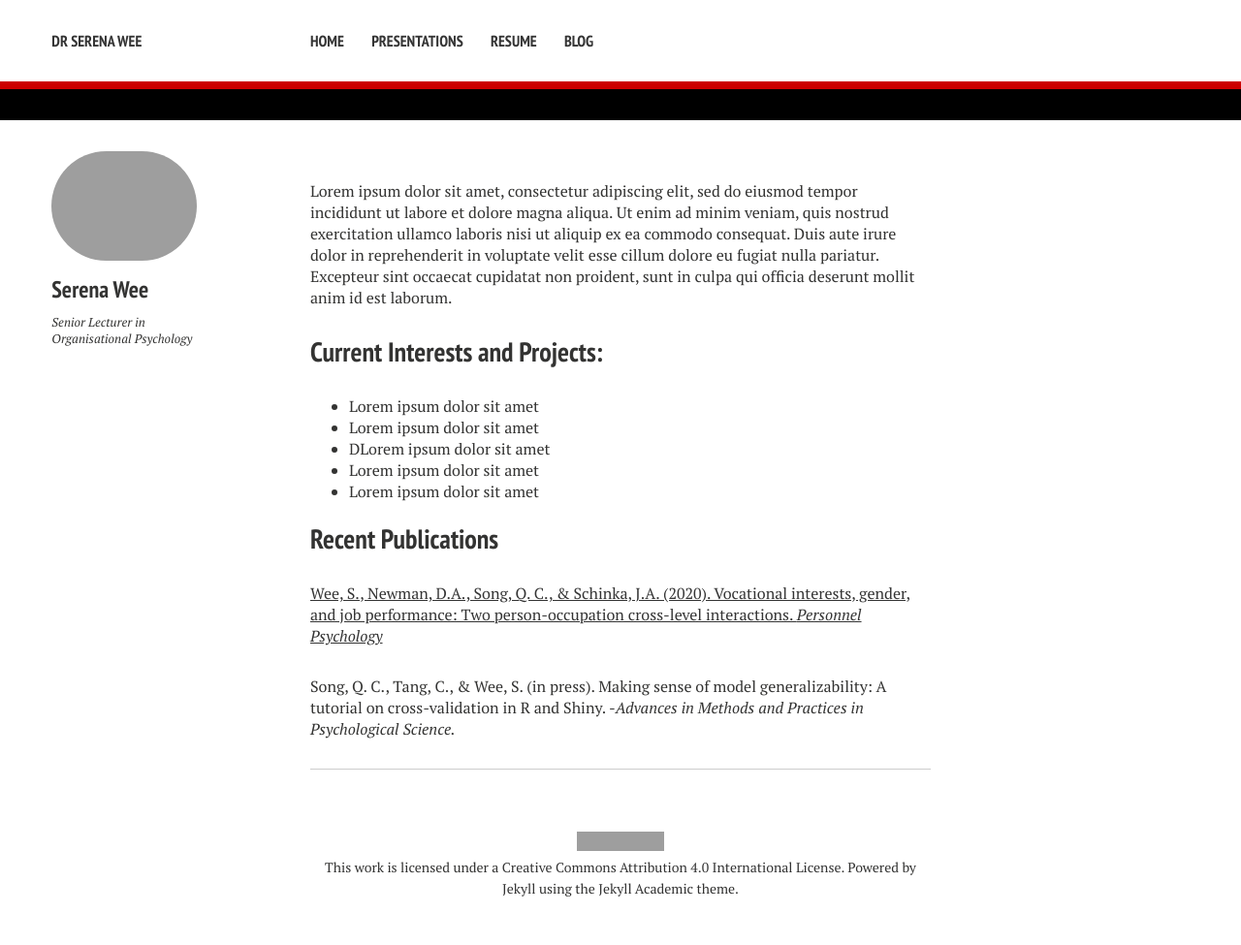
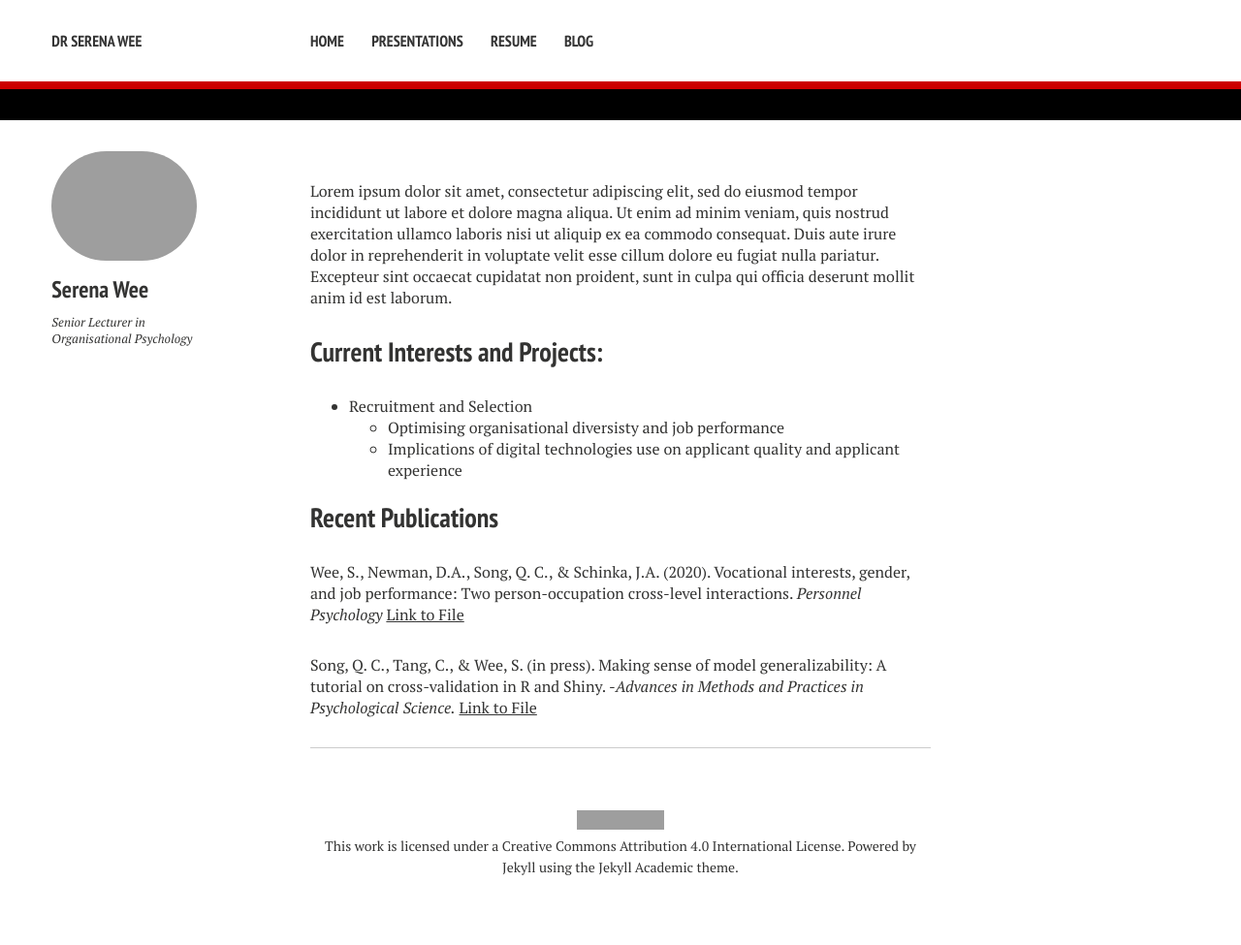
Before and after one commit to serena-wee/serena-wee.github.io, a Jekyll site: the page built from index.md, in a window 1280 px wide. Shown: the whole page at 97% size. Built offline with Jekyll 4.4.1, drawn with Linux system fonts in a browser that asks for light colours; nearby versions of some CDN libraries; after the commit the page ends 953 px from its top, so only the background shows below that; grey boxes are pictures that could not be loaded.

Commit message:
Update index.md

```diff
--- a/index.md
+++ b/index.md
@@ -7,14 +7,12 @@
 
 ## Current Interests and Projects:
 
-- Lorem ipsum dolor sit amet
-- Lorem ipsum dolor sit amet
-- DLorem ipsum dolor sit amet
-- Lorem ipsum dolor sit amet
-- Lorem ipsum dolor sit amet
+- Recruitment and Selection
+  - Optimising organisational diversisty and job performance
+  - Implications of digital technologies use on applicant quality and applicant experience
 
 ## Recent Publications
 
-[Wee, S., Newman, D.A., Song, Q. C., & Schinka, J.A. (2020). Vocational interests, gender, and job performance: Two person-occupation cross-level interactions. _Personnel Psychology_](https://www.purdue.edu/hhs/psy/directory/faculty/Wee_etal.-2020-Vocational_Interests_gender_and_job_performance1.pdf)
+Wee, S., Newman, D.A., Song, Q. C., & Schinka, J.A. (2020). Vocational interests, gender, and job performance: Two person-occupation cross-level interactions. _Personnel Psychology_ [Link to File](https://www.purdue.edu/hhs/psy/directory/faculty/Wee_etal.-2020-Vocational_Interests_gender_and_job_performance1.pdf)
 
-Song, Q. C., Tang, C., & Wee, S. (in press). Making sense of model generalizability: A tutorial on cross-validation in R and Shiny. -_Advances in Methods and Practices in Psychological Science._
+Song, Q. C., Tang, C., & Wee, S. (in press). Making sense of model generalizability: A tutorial on cross-validation in R and Shiny. -_Advances in Methods and Practices in Psychological Science._ [Link to File](https://www.purdue.edu/hhs/psy/directory/faculty/Song_Tang_Wee_inpress_AMPPS_Making_sense_of_model_generalizability1.pdf)
```
